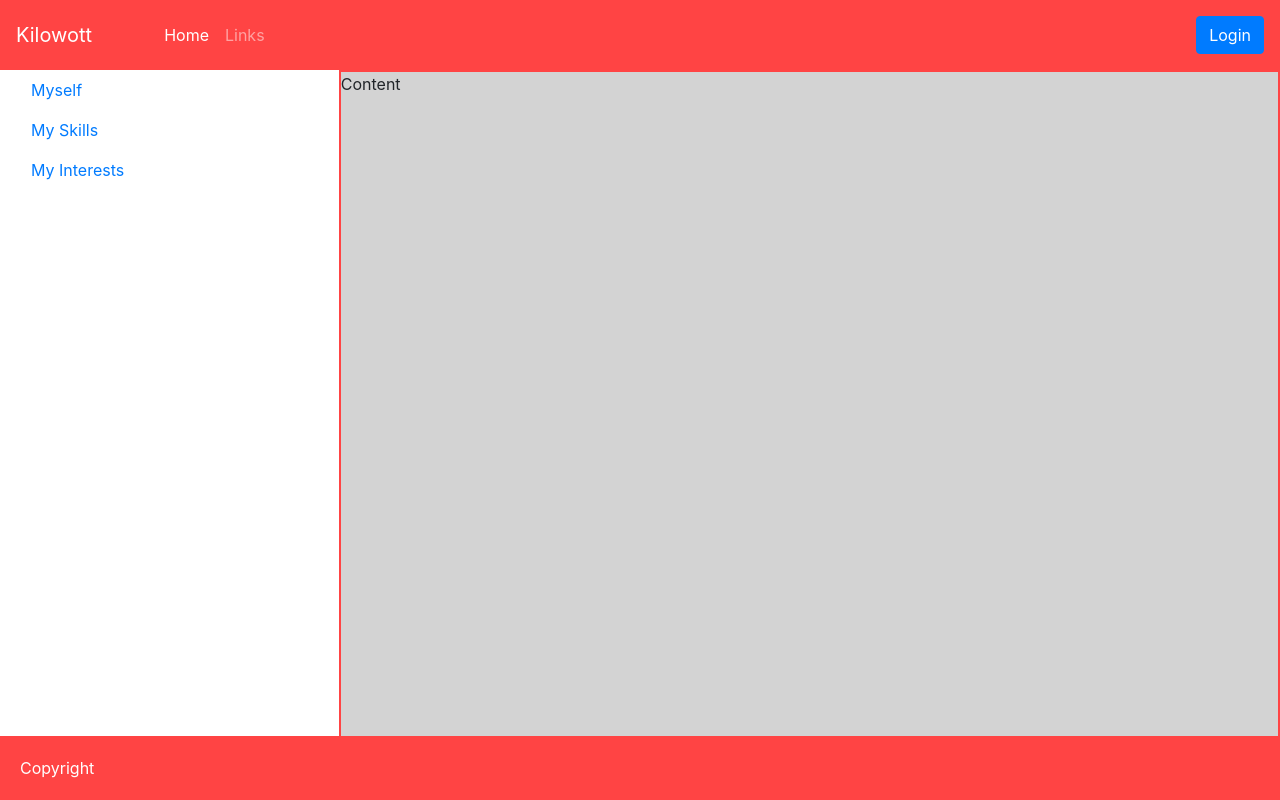
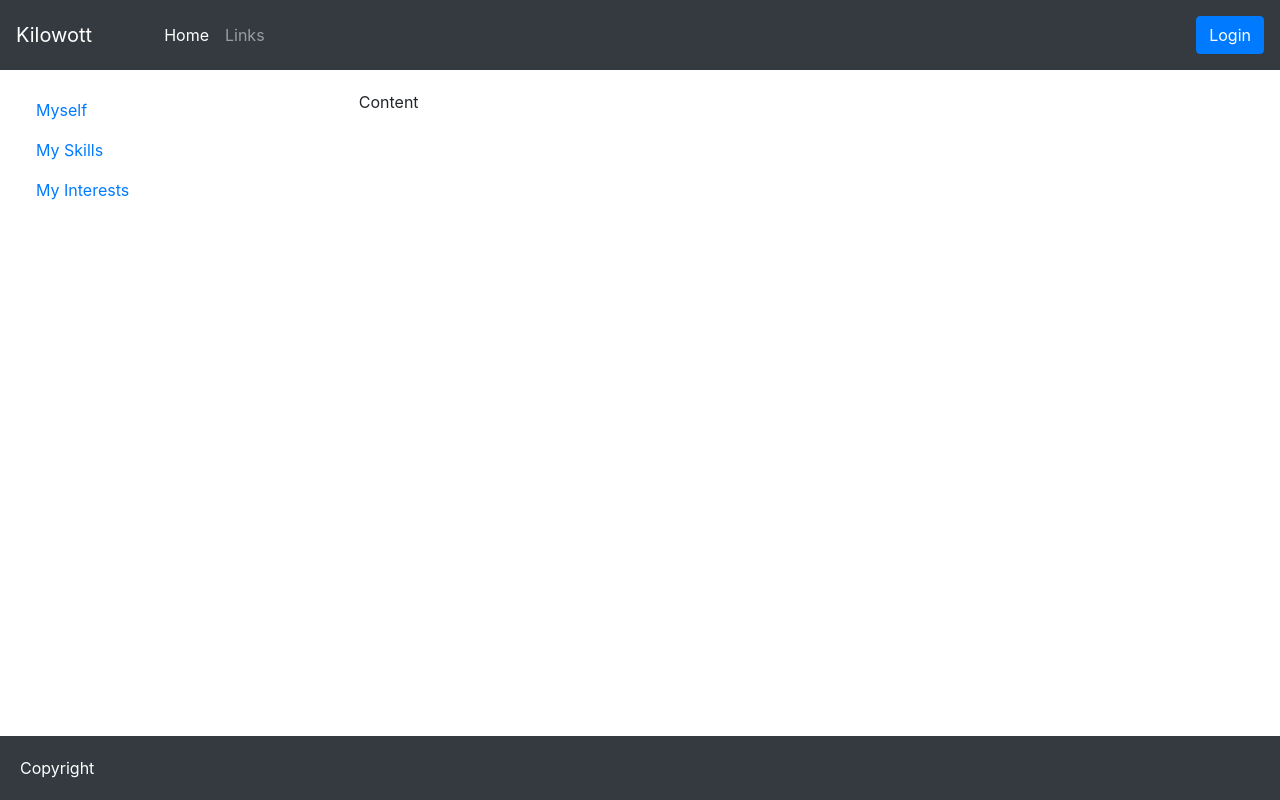
Before and after one commit to gilroymenezes-github/gilroymenezes-github.github.io, a plain HTML site: page index.html in a window 1280 px wide. Drawn offline with nearby package versions, Linux system fonts and the light colour scheme.

Commit message:
bootstrap colors

```diff
--- a/index.html
+++ b/index.html
@@ -16,7 +16,7 @@
 
     <div class="container-fluid">
         <div class="header">
-        <nav class="navbar navbar-expand navbar-dark">
+        <nav class="navbar navbar-expand navbar-dark bg-dark">
             <div class="navbar-brand" href="#">Kilowott</div>
             <div class="collapse navbar-collapse">
                 <ul class="navbar-nav ml-5 mr-auto">
@@ -33,8 +33,9 @@
             </span>
         </nav>
         </div>
-        <div class="row main">
+        <div class="row">
             <div class="col-md-3">
+                <div class="sidebar">
                 <ul class="nav flex-column">
                     <li class="nav-item">
                         <a class="nav-link active" href="index.html">Myself</a>
@@ -47,8 +48,9 @@
                     </li>
                 </ul>
             </div>
+            </div>
             <div class="col-md-9">
-                <div class="border">
+                <div>
                     <div class="content">
                         <span>Content</span>
                     </div>
@@ -56,7 +58,7 @@
             </div>
         </div>
 
-        <div class="footer">
+        <div class="footer bg-dark">
             <div class="footer-text">
                 <span>Copyright</span>
             </div>
--- a/styles.css
+++ b/styles.css
@@ -1,6 +1,7 @@
 html, body {
     overflow: hidden;
     height: 100%;
+    /* background-color: lightgrey; */
 }
 
 .container-fluid {
@@ -28,17 +29,17 @@ html, body {
     width: 100%;
     height: 64px;
     color: #fff;
-    background-color: #f44;
+    /* background-color: #f44; */
 }
 
+.sidebar {
+    margin-top:20px;
+    margin-left:5px;
+}
 .content {
-    background-color: lightgrey;
+    background-color: #fff;
     height: 100vh;
-}
-
-.border {
-    border: 2px solid #f44!important;
-
+    margin: 20px;
 }
 
 .navbar {
```
Also changed, not shown: links.html (+1 -1 lines).
